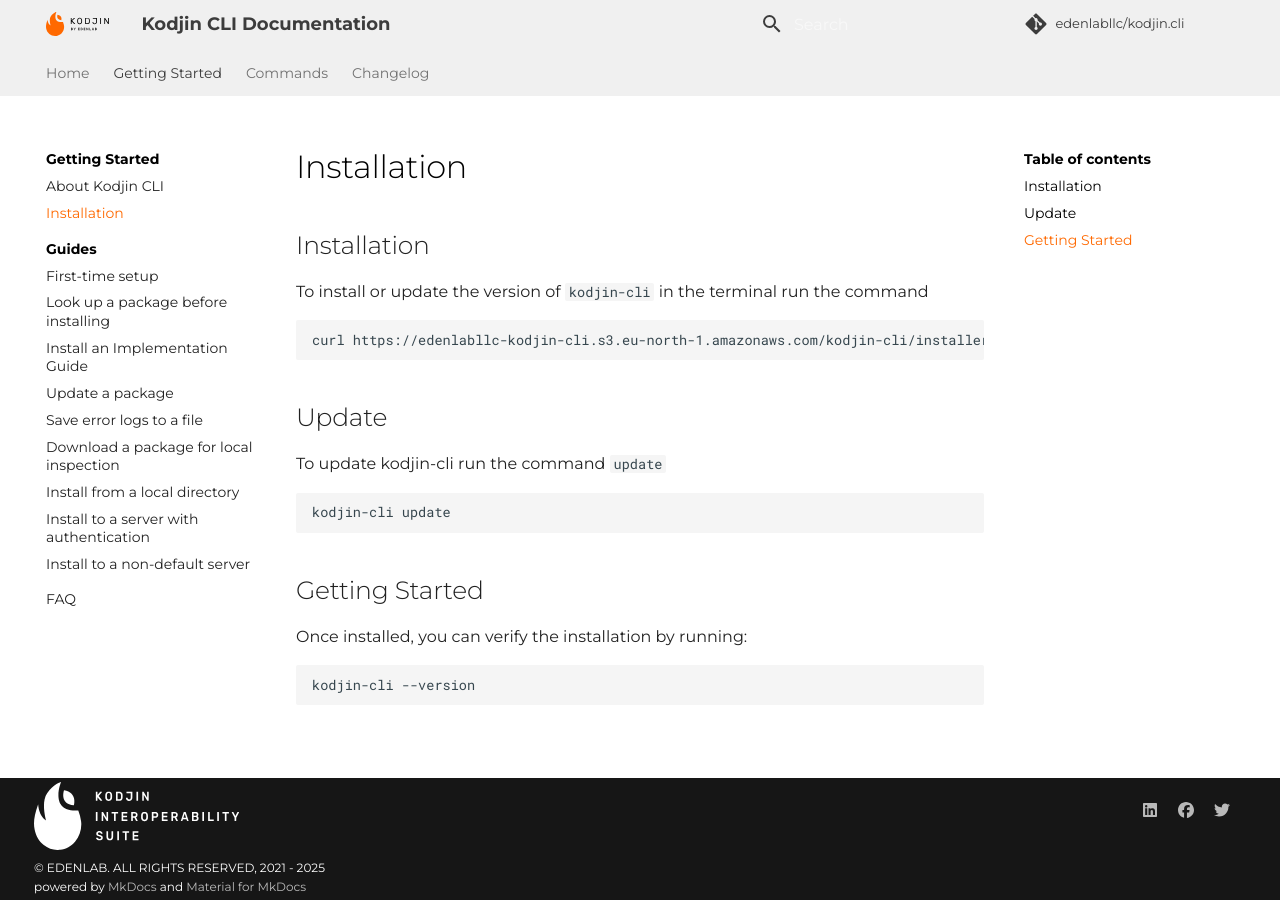
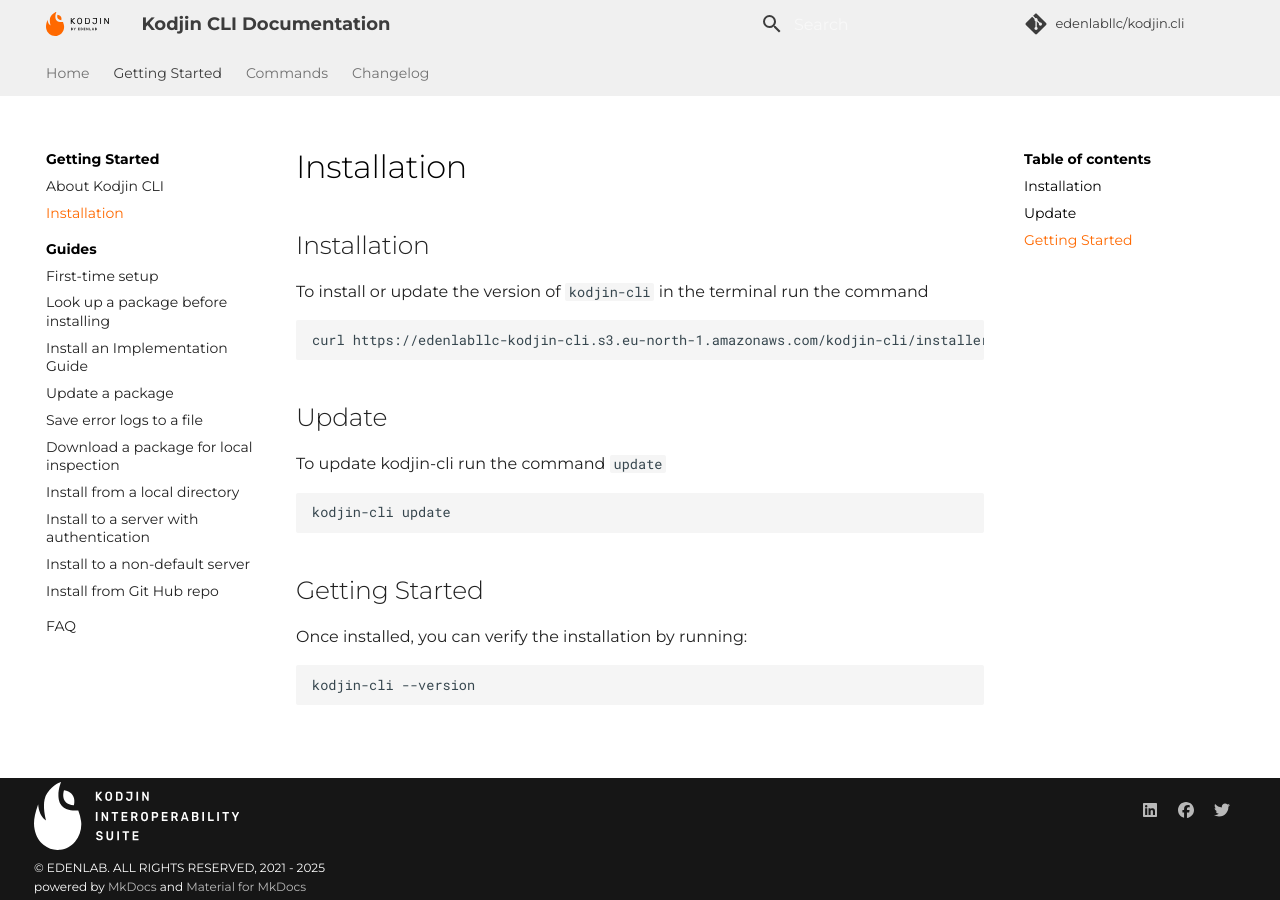
Before and after one commit to edenlabllc/kodjin.cli, an MkDocs documentation site: the page built from docs/installation.md, in a window 1280 px wide. Built offline with MkDocs 1.6.1 and Material for MkDocs 9.7.7, drawn with Linux system fonts in a browser that asks for light colours; comment, search, counter and statistics services are not loaded.

Commit message:
fix: add guied to mkdocs.yml

```diff
--- a/mkdocs.yml
+++ b/mkdocs.yml
@@ -39,6 +39,7 @@
     - Install from a local directory: guide-install-from-local-dir.md
     - Install to a server with authentication: guide-install-to-server-with-aouth.md
     - Install to a non-default server: guide-non-default-server.md
+    - Install from Git Hub repo: guide-install-from-repo.md
   - FAQ: faq.md
 - Commands:
   - Command auto-completion: command-auto-completion.md
```
